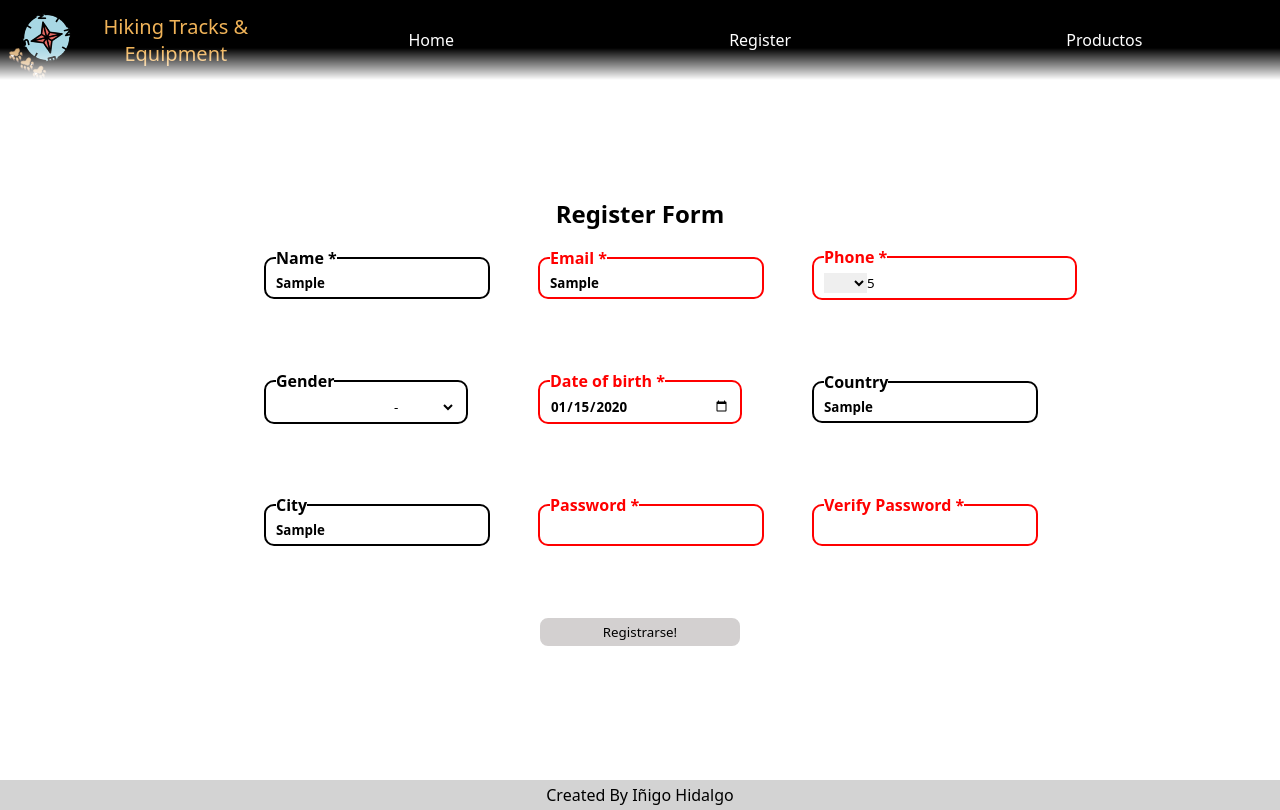
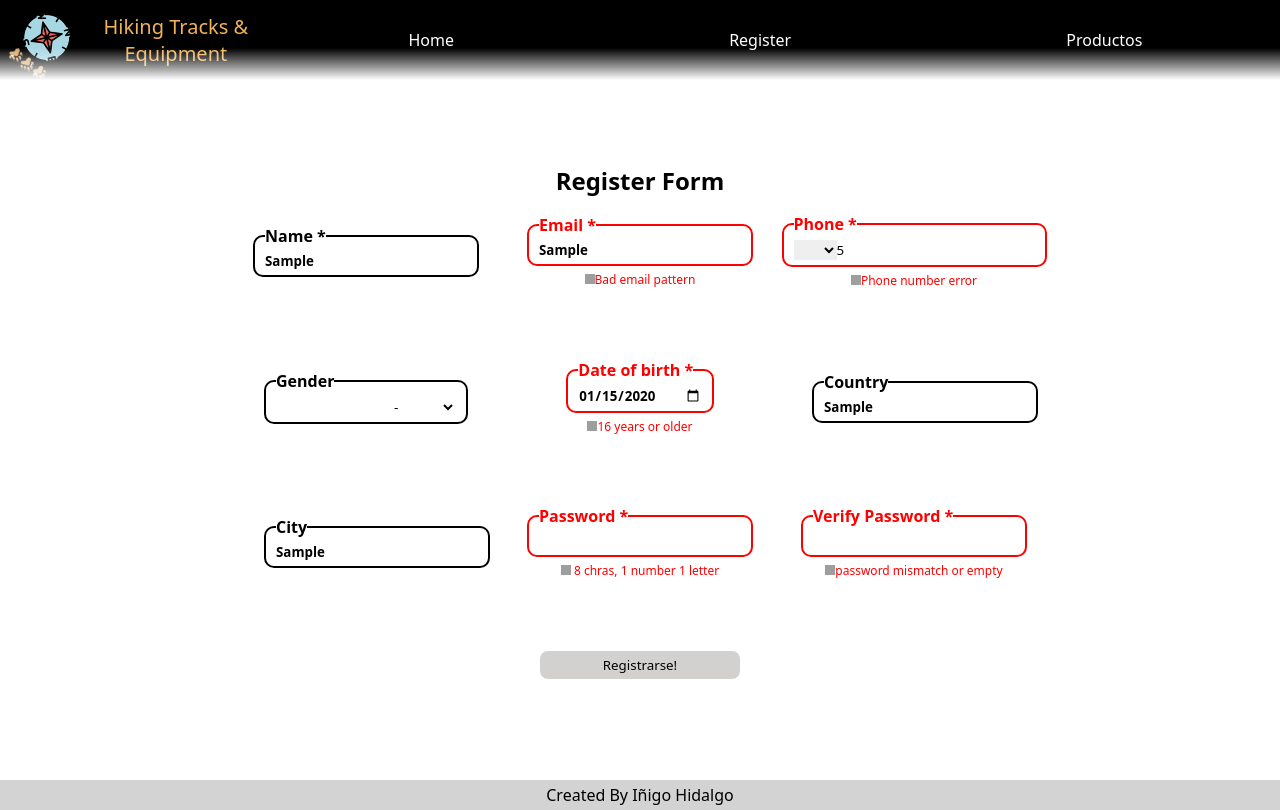
Before and after one commit to IHCantabraba/proyecto12, a React (Vite) app: page /register in a window 1280 px wide. Both pictures are taken after typing "Sample", "Sample", "5", "2020-01-15", "Sample", "Sample" into the empty fields and a click on the button "Registrarse!". Built offline with nearby package versions, Linux system fonts and the light colour scheme; grey boxes are pictures that could not be loaded; a web font is replaced by a local one.

Commit message:
validation finished

```diff
--- a/src/pages/RegisterForm/RegisterForm.css
+++ b/src/pages/RegisterForm/RegisterForm.css
@@ -72,6 +72,35 @@
 .required::after {
   content: ' *';
 }
+.errorMsg {
+  font-size: var(--ihc-font-size-s);
+  color: red;
+}
+.correctMsg {
+  font-size: var(--ihc-font-size-s);
+  color: rgb(138, 241, 93);
+}
+.correctMsg::before {
+  content: url('greenCheck.png');
+  /* display: inline-block; */
+  width: 5px;
+  height: 5px;
+}
+.errorMsg::before {
+  background-image: url('./redcross.png');
+  background-size: 10px 10px;
+  display: inline-block;
+  width: 10px;
+  height: 10px;
+  content: ' ';
+}
+.fieldContainer {
+  display: flex;
+  flex-direction: column;
+  align-items: center;
+  justify-content: center;
+  gap: 5px;
+}
 @media (max-width: 1000px) {
   .register-form {
     grid-gap: 40px;
--- a/src/pages/RegisterForm/RegisterForm.jsx
+++ b/src/pages/RegisterForm/RegisterForm.jsx
@@ -16,8 +16,6 @@ const RegisterForm = () => {
   const inputDateOfBirth = useRef()
   const inputCity = useRef()
   const inputCountry = useRef()
-  const today = new Date()
-  const currentYear = today.getFullYear()
   const inputPassword = useRef()
   const inputVerifyPasword = useRef()
   /* controlar el envío
@@ -45,7 +43,6 @@ const RegisterForm = () => {
     /* si no ha pasado la validación insertar erorres */
     if (!validationResults.validationStatus) {
       console.log(validationResults.errorsResult)
-      console.log('inserting errors')
       setErrors(validationResults.errorsResult)
     }
 
@@ -68,6 +65,7 @@ const RegisterForm = () => {
       <div className='register-page'>
         <h2>Register Form</h2>
         <form onSubmit={submit} className='register-form'>
+          <div className='fieldContainer'>
             <fieldset
               style={{
                 border: errors?.validarNombre?.message
@@ -86,6 +84,11 @@ const RegisterForm = () => {
               </legend>
               <input type='text' id='name' ref={inputUserName} />
             </fieldset>
+            {errors.validarNombre && (
+              <p className='errorMsg'>{errors.validarNombre.message}</p>
+            )}
+          </div>
+          <div className='fieldContainer'>
             <fieldset
               style={{
                 border: errors?.validarCorreo?.message
@@ -104,9 +107,14 @@ const RegisterForm = () => {
               </legend>
               <input type='text' id='mail' ref={inputMail} />
             </fieldset>
+            {errors.validarCorreo && (
+              <p className='errorMsg'>{errors.validarCorreo.message}</p>
+            )}
+          </div>
+          <div className='fieldContainer'>
             <fieldset
               style={{
-              border: errors?.validarCorreo?.message
+                border: errors?.validarTfno?.message
                   ? borderErrorStyle
                   : fieldsetBorder
               }}
@@ -115,7 +123,7 @@ const RegisterForm = () => {
               <legend
                 className='required'
                 style={{
-                color: errors?.validarCorreo?.message && 'red'
+                  color: errors?.validarTfno?.message && 'red'
                 }}
               >
                 Phone
@@ -129,6 +137,10 @@ const RegisterForm = () => {
                 <input type='number' id='Contact' ref={inputContact} />
               </div>
             </fieldset>
+            {errors?.validarTfno && (
+              <p className='errorMsg'>{errors.validarTfno.message}</p>
+            )}
+          </div>
           <fieldset className='fieldsets'>
             <legend>Gender</legend>
             <select id='Gender' ref={inputGender}>
@@ -137,6 +149,7 @@ const RegisterForm = () => {
               <option value='male'>Male</option>
             </select>
           </fieldset>
+          <div className='fieldContainer'>
             <fieldset
               style={{
                 border: errors?.validarFechaNaz?.message
@@ -155,6 +168,10 @@ const RegisterForm = () => {
               </legend>
               <input type='date' id='birthday' ref={inputDateOfBirth} />
             </fieldset>
+            {errors.validarFechaNaz && (
+              <p className='errorMsg'>{errors.validarFechaNaz.message}</p>
+            )}
+          </div>
           <fieldset className='fieldsets'>
             <legend>Country</legend>
             <input type='text' id='country' ref={inputCountry} />
@@ -163,9 +180,10 @@ const RegisterForm = () => {
             <legend>City</legend>
             <input type='text' id='city' ref={inputCity} />
           </fieldset>
+          <div className='fieldContainer'>
             <fieldset
               style={{
-              border: errors?.validadrContraseña?.message
+                border: errors?.validarContraseña?.message
                   ? borderErrorStyle
                   : fieldsetBorder
               }}
@@ -173,7 +191,7 @@ const RegisterForm = () => {
             >
               <legend
                 style={{
-                color: errors?.validadrContraseña?.message && 'red'
+                  color: errors?.validarContraseña?.message && 'red'
                 }}
                 className='required'
               >
@@ -181,9 +199,18 @@ const RegisterForm = () => {
               </legend>
               <input type='password' id='password' ref={inputPassword} />
             </fieldset>
+            {errors.validarContraseña ? (
+              <p className='errorMsg'>{errors.validarContraseña.message}</p>
+            ) : (
+              errors.validaMatch && (
+                <p className='errorMsg'>{errors.validarMatch.message}</p>
+              )
+            )}
+          </div>
+          <div className='fieldContainer'>
             <fieldset
               style={{
-              border: errors?.validadrContraseña?.message
+                border: errors?.validarMatch?.message
                   ? borderErrorStyle
                   : fieldsetBorder
               }}
@@ -191,14 +218,22 @@ const RegisterForm = () => {
             >
               <legend
                 style={{
-                color: errors?.validadrContraseña?.message && 'red'
+                  color: errors?.validarMatch?.message && 'red'
                 }}
                 className='required'
               >
                 Verify Password
               </legend>
-            <input type='text' id='veryfyPassword' ref={inputVerifyPasword} />
+              <input
+                type='password'
+                id='veryfyPassword'
+                ref={inputVerifyPasword}
+              />
             </fieldset>
+            {errors.validarMatch && (
+              <p className='errorMsg'>{errors.validarMatch.message}</p>
+            )}
+          </div>
           <button className='formBtn'>Registrarse!</button>
         </form>
       </div>
--- a/src/utils/FormValidator.js
+++ b/src/utils/FormValidator.js
@@ -3,7 +3,7 @@ import { ValidateEmail } from './validateEmail'
 import { validatePassword } from './validatePassword'
 import { validatePhone } from './validatePhone'
 import { validateUser } from './validateUser'
-
+import { validatematch } from './validateMatchingPass'
 export const formValidator = ({
   nombre,
   correo,
@@ -24,21 +24,33 @@ export const formValidator = ({
   const validatedPhone = validatePhone(`${prefix}` + `${String(contacto)}`)
   const validatedDateOfBirth = validateDateOfBirth(fechaNacimiento)
   const validatePasseword = validatePassword(contraseña, verifyContraseña)
+  const matchingPassword = validatematch(contraseña, verifyContraseña)
   let validationResults = {
-    validarNombre: validatedUser,
-    validarCorreo: validatedEmail,
-    validarTfno: validatedPhone,
-    validarFechaNaz: validatedDateOfBirth,
-    validadrContraseña: validatePasseword
+    validarNombre: { value: validatedUser, message: '4 chars at least' },
+    validarCorreo: { value: validatedEmail, message: 'Bad email pattern' },
+    validarTfno: { value: validatedPhone, message: 'Phone number error' },
+    validarFechaNaz: {
+      value: validatedDateOfBirth,
+      message: '16 years  or older'
+    },
+    validarContraseña: {
+      value: validatePasseword,
+      message: ' 8 chras, 1 number 1 letter'
+    },
+    validarMatch: {
+      value: matchingPassword,
+      message: 'password mismatch or empty'
+    }
   }
   // TODO customizar mensaje de error de cada uno
   for (const [clave, valor] of Object.entries(validationResults)) {
-    console.log(`${clave}: ${valor}`)
-    if (valor === false) {
-      console.log(`valor de la clave ${clave} no ha pasado el filtro`)
+    if (valor.value === false) {
       dataErrors = {
         ...dataErrors,
-        [clave]: { message: `valor del campo ${clave} invalido`, ref: valor }
+        [clave]: {
+          message: valor.message,
+          ref: valor.value
+        }
       }
 
       status = false
--- a/src/utils/validateDateOfBIrth.js
+++ b/src/utils/validateDateOfBIrth.js
@@ -5,7 +5,7 @@ export const validateDateOfBirth = (date) => {
   console.log(currentYear)
   console.log(date.slice(0, 4))
   console.log(currentYear - Number(date.slice(0, 4)))
-  // TODO arreglar valor vacio.
+
   if (!currentYear - Number(date.slice(0, 4)) > 16 && data === '') {
     valid = true
   }
--- /dev/null
+++ b/src/utils/validateMatchingPass.js
@@ -0,0 +1,7 @@
+export const validatematch = (password, verifyPassword) => {
+  let valid = false
+  if (verifyPassword === password && password !== '') {
+    valid = true
+  }
+  return valid
+}
--- a/src/utils/validatePassword.js
+++ b/src/utils/validatePassword.js
@@ -8,16 +8,16 @@
 // [a-zA-Z\d\-+_!@#$%^&*.,?]{7,}   // Matche any allowed character 7+ times
 // [a-zA-Z\d]                      // Makes sure the last (minimum 8th) character isn't special
 // $                               // Matches the end of the string
+// /^(?=.*[A-Z])(?=.*[a-z])(?=.*\d)(?=.*[-+_!@#$%^&*.,?])[a-zA-Z\d][a-zA-Z\d\-+_!@#$%^&*.,?]{8,}[a-zA-Z\d]$/
 
+// 8 caracteres minimo con un número y una letra por lo menos
+// /^(?=.*[a-z])(?=.*[A-Z])(?=.*\d)[a-zA-Z\d]{8,}$/
 export const validatePassword = (password, VerifyPassword) => {
   let valid = false
-  const passRegex =
-    /^(?=.*[A-Z])(?=.*[a-z])(?=.*\d)(?=.*[-+_!@#$%^&*.,?])[a-zA-Z\d][a-zA-Z\d\-+_!@#$%^&*.,?]{8,}[a-zA-Z\d]$/
-  // TODO separar esto para saber cuando e sun missmatch o cuando no valid
+  const passRegex = /^(?=.*[a-z])(?=.*[A-Z])(?=.*\d)[a-zA-Z\d]{8,}$/
+
   if (passRegex.test(password) && passRegex.test(VerifyPassword)) {
-    if (VerifyPassword === passRegex) {
-      valid = true
-    }
+    valid = true
   }
   return valid
 }
--- a/src/utils/validatePhone.js
+++ b/src/utils/validatePhone.js
@@ -2,7 +2,7 @@ export const validatePhone = (inputPhone) => {
   let valid = false
   const phoneRegex =
     /(?:([+]\d{1,4})[-.\s]?)?(?:[(](\d{1,3})[)][-.\s]?)?(\d{1,4})[-.\s]?(\d{1,4})[-.\s]?(\d{1,9})/
-  // TODO pensar cómo validar el prefijo
+
   if (phoneRegex.test(inputPhone)) {
     valid = !valid
     console.log(phoneRegex.test(inputPhone))
```
Also changed, not shown: public/greenCheck.png (added), public/redcross.png (added). Lines whose indentation alone changed are shown as unchanged.
